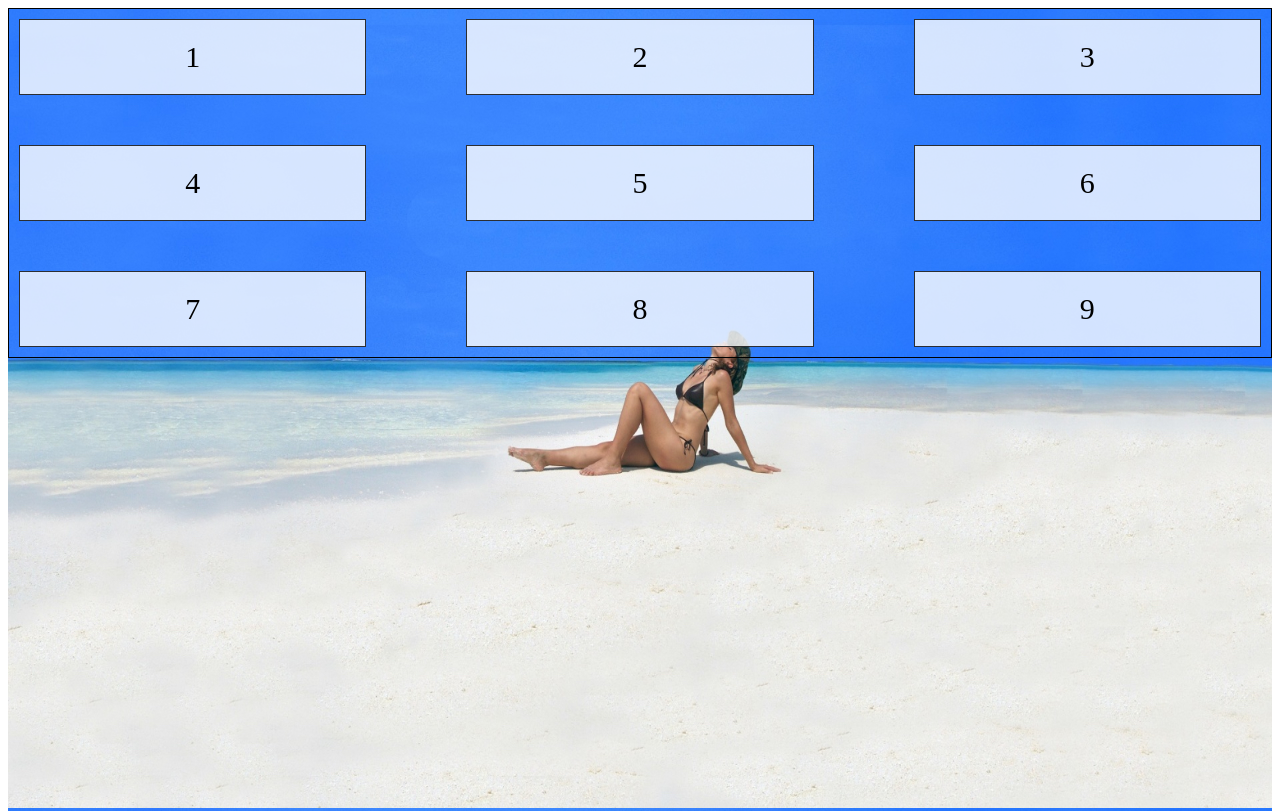
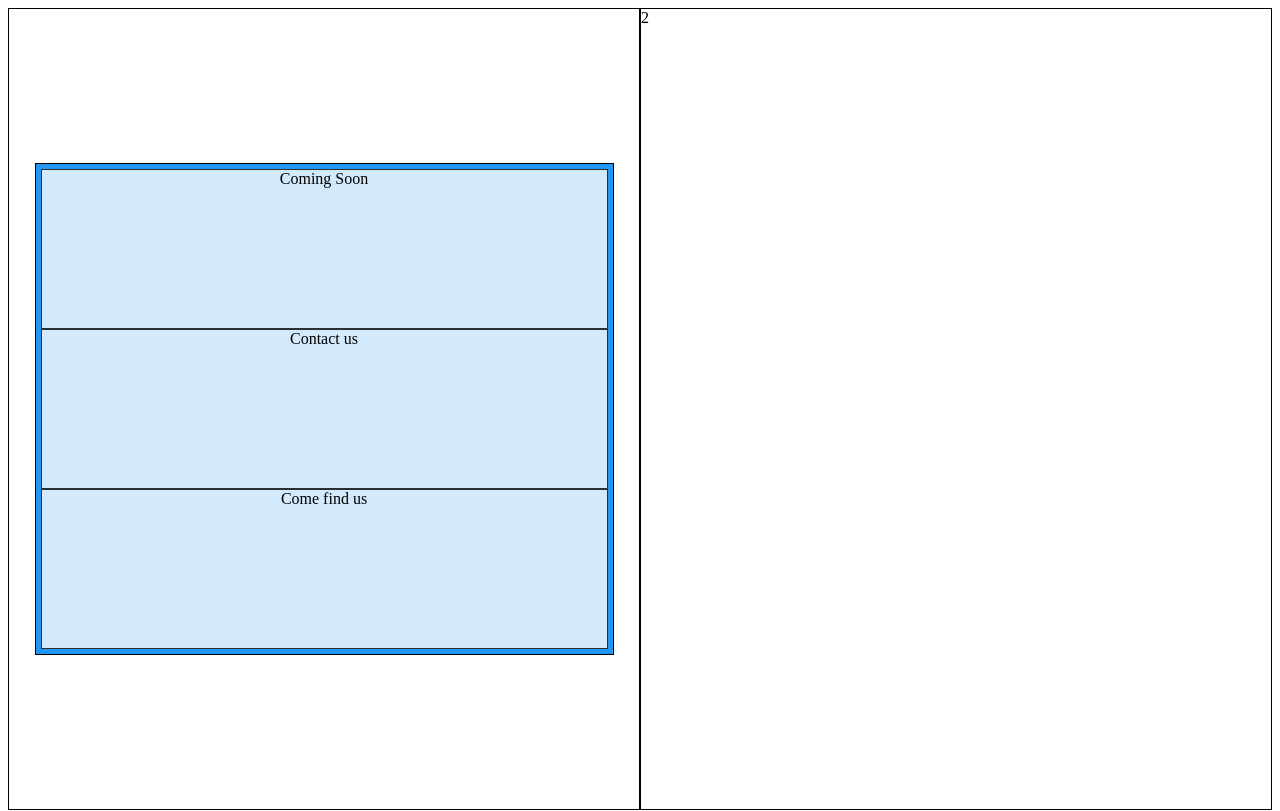
Before and after one commit to SamKnowles/tandy, a React (Create React App) app: page / in a window 1280 px wide. Shown: the top 811 px of the page. Built offline with nearby package versions, Linux system fonts and the light colour scheme.

Commit message:
added some font boxes to main comming soon page

```diff
--- a/src/Components/Home.js
+++ b/src/Components/Home.js
@@ -3,17 +3,14 @@ import React from 'react'
 function Home() {
     return (
         <div className='home-wrapper'>
-        <div className="grid-container">
-                <div className="grid-item">1</div>
-                <div className="grid-item">2</div>
-                <div className="grid-item">3</div>
-                <div className="grid-item">4</div>
-                <div className="grid-item">5</div>
-                <div className="grid-item">6</div>
-                <div className="grid-item">7</div>
-                <div className="grid-item">8</div>
-                <div className="grid-item">9</div>
-            </div>
+                <div className="left-box">
+                    <div className='left-center'>
+                        <div>Coming Soon</div>
+                        <div>Contact us</div>
+                        <div>Come find us</div>
+                    </div>
+                </div>
+                <div className="right-box">2</div>
         </div>
     )
 }
--- a/src/Styles/Home.css
+++ b/src/Styles/Home.css
@@ -6,25 +6,42 @@
 }
 
 .home-wrapper {
-    background-image: url('../Pictures/sunnybathe.jpg');
+    /* background-image: url('../Pictures/sunnybathe.jpg'); */
     background-repeat: no-repeat;
     background-size: 100% auto;
     background-position: center top;
     background-attachment: fixed;
-    padding-bottom: 75%
+    padding-bottom: 75%;
+    display: flex;
 }
 
-.grid-container {
+.right-box {
+    width: 50%;
+    border: 1px black solid;
+}
+
+.left-box {
+    width: 50%;
+    height: 100vh;
+    border: 1px black solid;
+    display: flex;
+    justify-content: center;
+    align-items: center;
+}
+
+
+.left-center {
+    width: 90%;
+    height: 60%;
+    border: 1px solid black;
     display: grid;
-    grid-gap: 50px 100px;
-    grid-template-columns: auto auto auto;
-    border: 1px solid black;
-    padding: 10px;
-  }
-  .grid-item {
+    grid-template-columns: auto;
+    background-color: #2196F3;
+    padding: 5px;
+}
+
+.left-center > div {
     background-color: rgba(255, 255, 255, 0.8);
     border: 1px solid rgba(0, 0, 0, 0.8);
-    padding: 20px;
-    font-size: 30px;
     text-align: center;
-  }
+}
```
